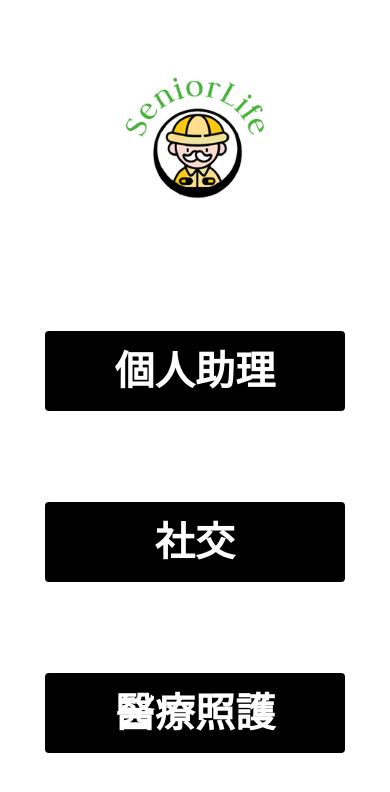
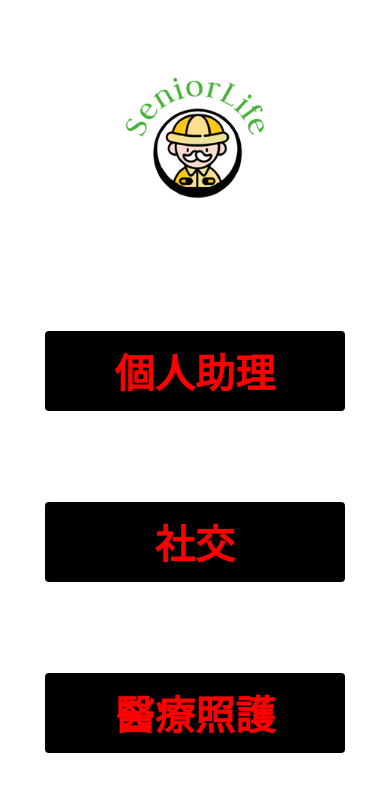
Before and after one commit to Shaun0804/my-app, a React Native app: screen /Home in a window 390 px wide. Shown: the top 792 px of the page. Built offline with nearby package versions, Linux system fonts and the light colour scheme.

Commit message:
testPush

```diff
--- a/package.json
+++ b/package.json
@@ -13,14 +13,14 @@
     "@react-navigation/native": "^6.1.9",
     "@react-navigation/stack": "^6.3.20",
     "expo": "~49.0.15",
-    "expo-av": "^13.6.0",
+    "expo-av": "~13.4.1",
     "expo-status-bar": "~1.6.0",
     "react": "18.2.0",
     "react-dom": "18.2.0",
     "react-native": "0.72.6",
     "react-native-geolocation-service": "^5.3.1",
     "react-native-gifted-chat": "^2.4.0",
-    "react-native-maps": "^1.8.3",
+    "react-native-maps": "1.7.1",
     "react-native-vector-icons": "^10.0.2",
     "react-native-voice": "^0.3.0",
     "react-native-web": "~0.19.6"
--- a/screens/AssistantScreen.js
+++ b/screens/AssistantScreen.js
@@ -91,7 +91,7 @@ const styles = StyleSheet.create({
   // },
   text: {
     fontSize: 40,
-    lineHeight: 0,
+    // lineHeight: 0,
     fontWeight: 'bold',
     letterSpacing: 0.25,
     color: 'white',
--- a/screens/HomeScreen.js
+++ b/screens/HomeScreen.js
@@ -93,10 +93,10 @@ const styles = StyleSheet.create({
   // },
   text: {
     fontSize: 40,
-    lineHeight: 0,
+    // lineHeight: 0,
     fontWeight: 'bold',
     letterSpacing: 0.25,
-    color: 'white',
+    color: 'red',
   },
 });
 
--- a/screens/LoginScreen.js
+++ b/screens/LoginScreen.js
@@ -81,7 +81,7 @@ const styles = StyleSheet.create({
   },
   text: {
     fontSize: 30,
-    lineHeight: 0,
+    // lineHeight: 0,
     fontWeight: 'bold',
     letterSpacing: 0.25,
     color: 'white',
--- a/screens/MedicalScreen.js
+++ b/screens/MedicalScreen.js
@@ -91,7 +91,7 @@ const styles = StyleSheet.create({
   // },
   text: {
     fontSize: 40,
-    lineHeight: 0,
+    // lineHeight: 0,
     fontWeight: 'bold',
     letterSpacing: 0.25,
     color: 'white',
--- a/screens/SocialScreen.js
+++ b/screens/SocialScreen.js
@@ -86,7 +86,7 @@ const styles = StyleSheet.create({
   // },
   text: {
     fontSize: 40,
-    lineHeight: 0,
+    // lineHeight: 0,
     fontWeight: 'bold',
     letterSpacing: 0.25,
     color: 'white',
```
Also changed, not shown: 1 other file (tests, documents, lock files or other folders).
